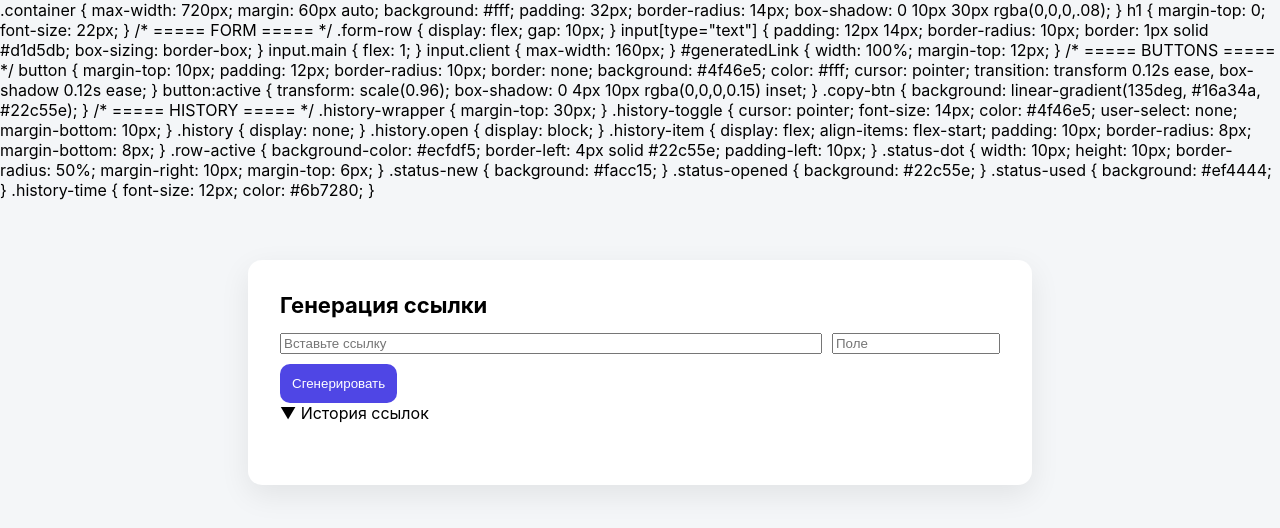
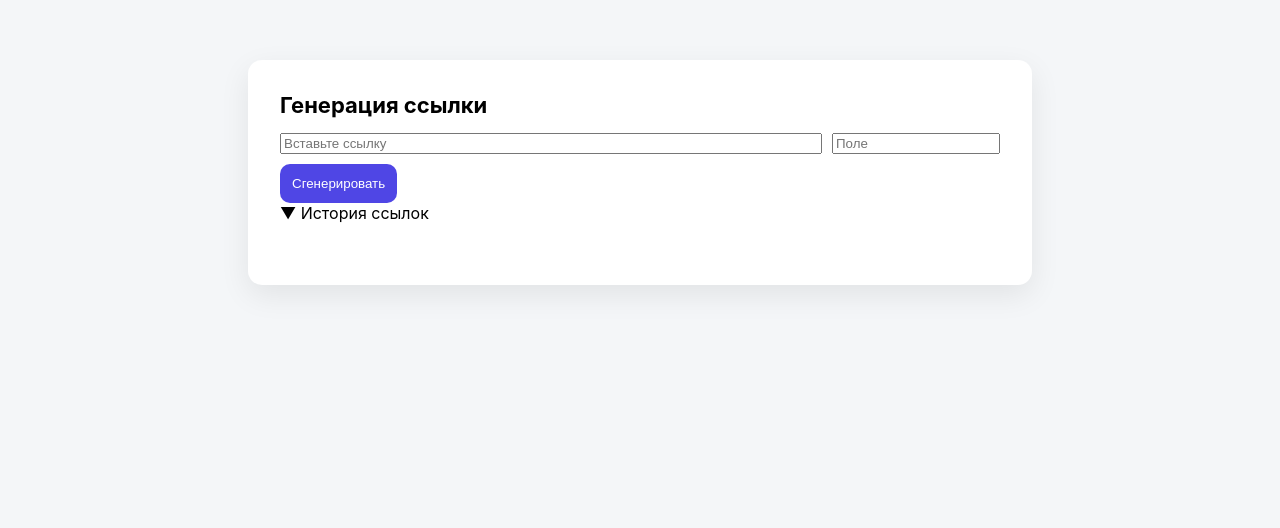
Before and after one commit to sergymarco25-hub/one-time-link, a FastAPI app: template templates/index.html in a window 1280 px wide. Shown: the top 528 px of the page. Run offline with FastAPI, Linux system fonts and the light colour scheme; the template is opened without the code that fills it, so the values that code supplies are empty.

Commit message:
Update index.html

```diff
--- a/templates/index.html
+++ b/templates/index.html
@@ -118,115 +118,6 @@ button {
   opacity: 0.35;
 }
 </style>
-
-.container {
-  max-width: 720px;
-  margin: 60px auto;
-  background: #fff;
-  padding: 32px;
-  border-radius: 14px;
-  box-shadow: 0 10px 30px rgba(0,0,0,.08);
-}
-
-h1 {
-  margin-top: 0;
-  font-size: 22px;
-}
-
-/* ===== FORM ===== */
-.form-row {
-  display: flex;
-  gap: 10px;
-}
-
-input[type="text"] {
-  padding: 12px 14px;
-  border-radius: 10px;
-  border: 1px solid #d1d5db;
-  box-sizing: border-box;
-}
-
-input.main { flex: 1; }
-input.client { max-width: 160px; }
-
-#generatedLink {
-  width: 100%;
-  margin-top: 12px;
-}
-
-/* ===== BUTTONS ===== */
-button {
-  margin-top: 10px;
-  padding: 12px;
-  border-radius: 10px;
-  border: none;
-  background: #4f46e5;
-  color: #fff;
-  cursor: pointer;
-  transition: transform 0.12s ease, box-shadow 0.12s ease;
-}
-
-button:active {
-  transform: scale(0.96);
-  box-shadow: 0 4px 10px rgba(0,0,0,0.15) inset;
-}
-
-.copy-btn {
-  background: linear-gradient(135deg, #16a34a, #22c55e);
-}
-
-/* ===== HISTORY ===== */
-.history-wrapper {
-  margin-top: 30px;
-}
-
-.history-toggle {
-  cursor: pointer;
-  font-size: 14px;
-  color: #4f46e5;
-  user-select: none;
-  margin-bottom: 10px;
-}
-
-.history {
-  display: none;
-}
-
-.history.open {
-  display: block;
-}
-
-.history-item {
-  display: flex;
-  align-items: flex-start;
-  padding: 10px;
-  border-radius: 8px;
-  margin-bottom: 8px;
-}
-
-.row-active {
-  background-color: #ecfdf5;
-  border-left: 4px solid #22c55e;
-  padding-left: 10px;
-}
-
-.status-dot {
-  width: 10px;
-  height: 10px;
-  border-radius: 50%;
-  margin-right: 10px;
-  margin-top: 6px;
-}
-
-.status-new { background: #facc15; }
-.status-opened { background: #22c55e; }
-.status-used { background: #ef4444; }
-
-.history-time {
-  font-size: 12px;
-  color: #6b7280;
-}
-</style>
 </head>
 
 <body>
```
